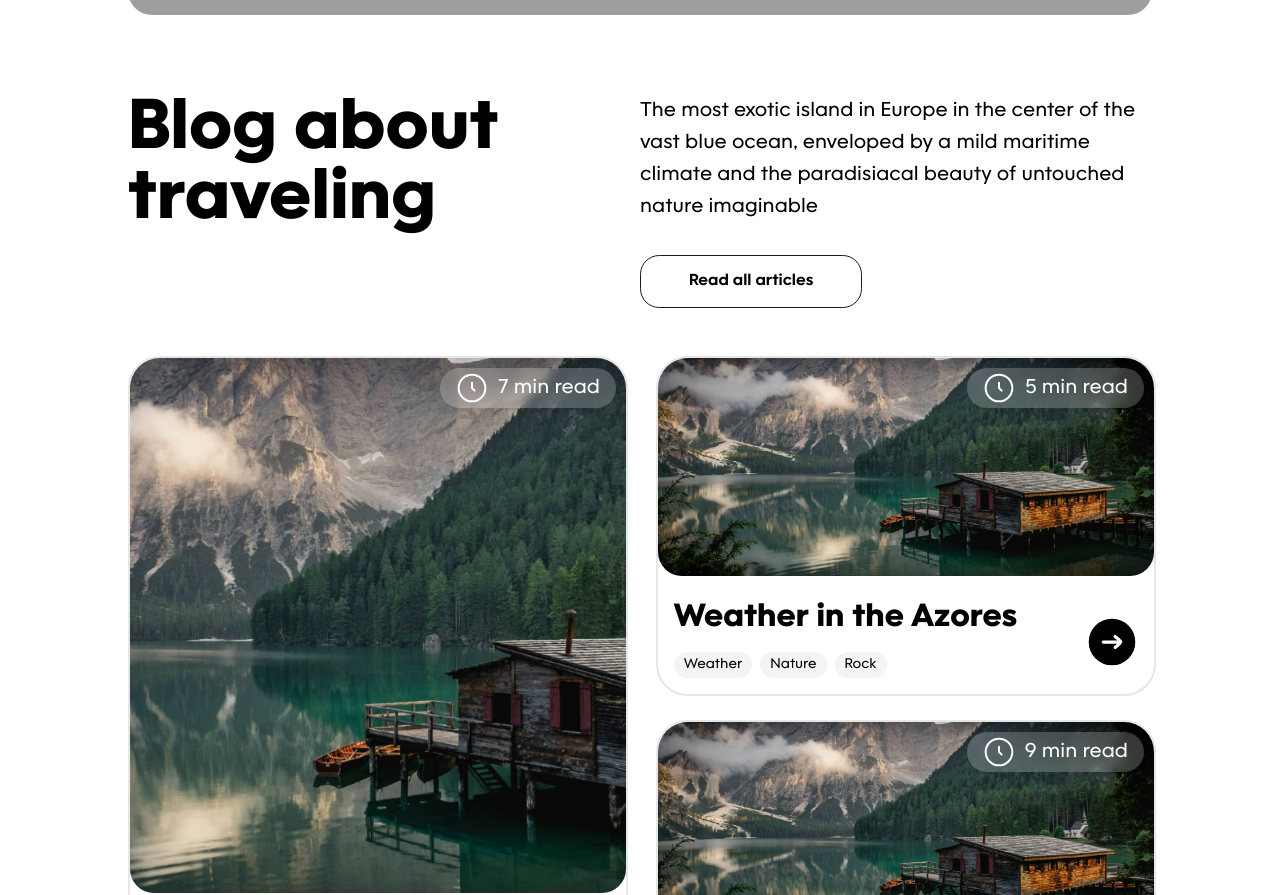
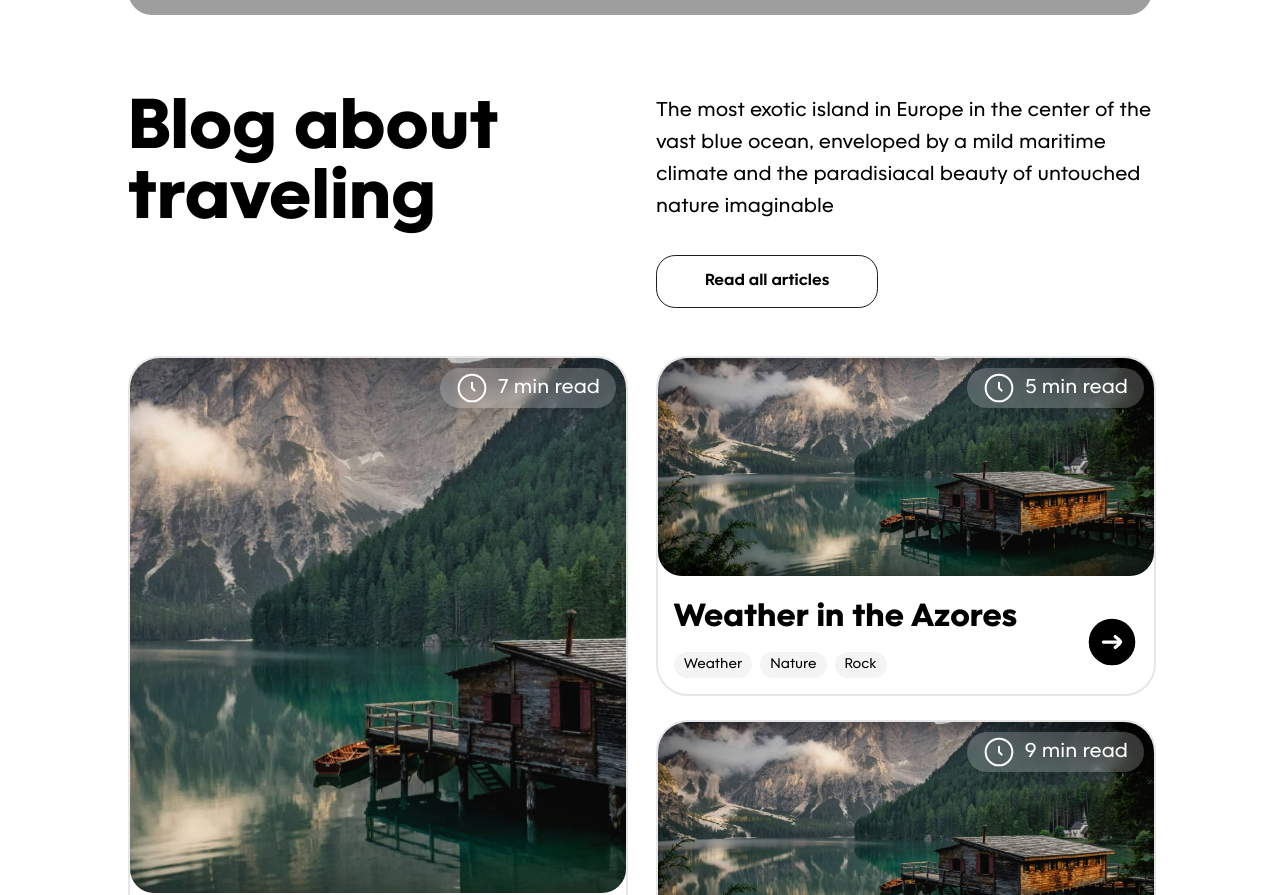
Before and after one commit to AliMalik9/Island-web-design, a plain HTML site: page index.html in a window 1280 px wide. Shown: the part 2796-3691 px from the top of the page. Drawn offline with Linux system fonts and the light colour scheme; grey boxes are pictures that could not be loaded.

Commit message:
Update style.css

```diff
--- a/style.css
+++ b/style.css
@@ -543,11 +543,13 @@ body {
   display: flex;
   width: 100%;
   height: fit-content;
+  gap: 2rem;
   /* background: #6e64ff; */
 }
 #bg-left {
   width: 50%;
   /* background-color: red; */
+  height: 100%;
 }
 #bg-left h2 {
   font-size: var(--h2);
```
